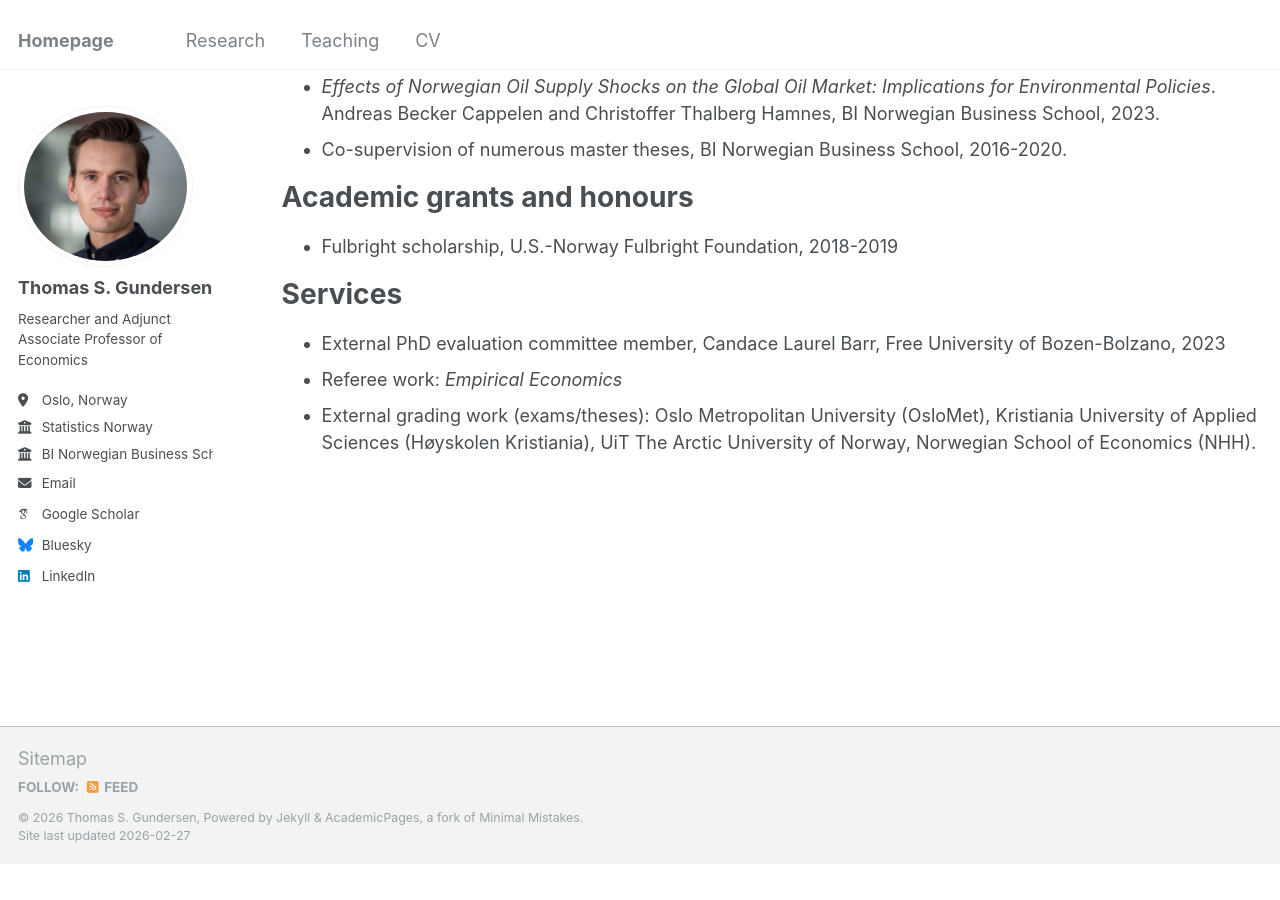
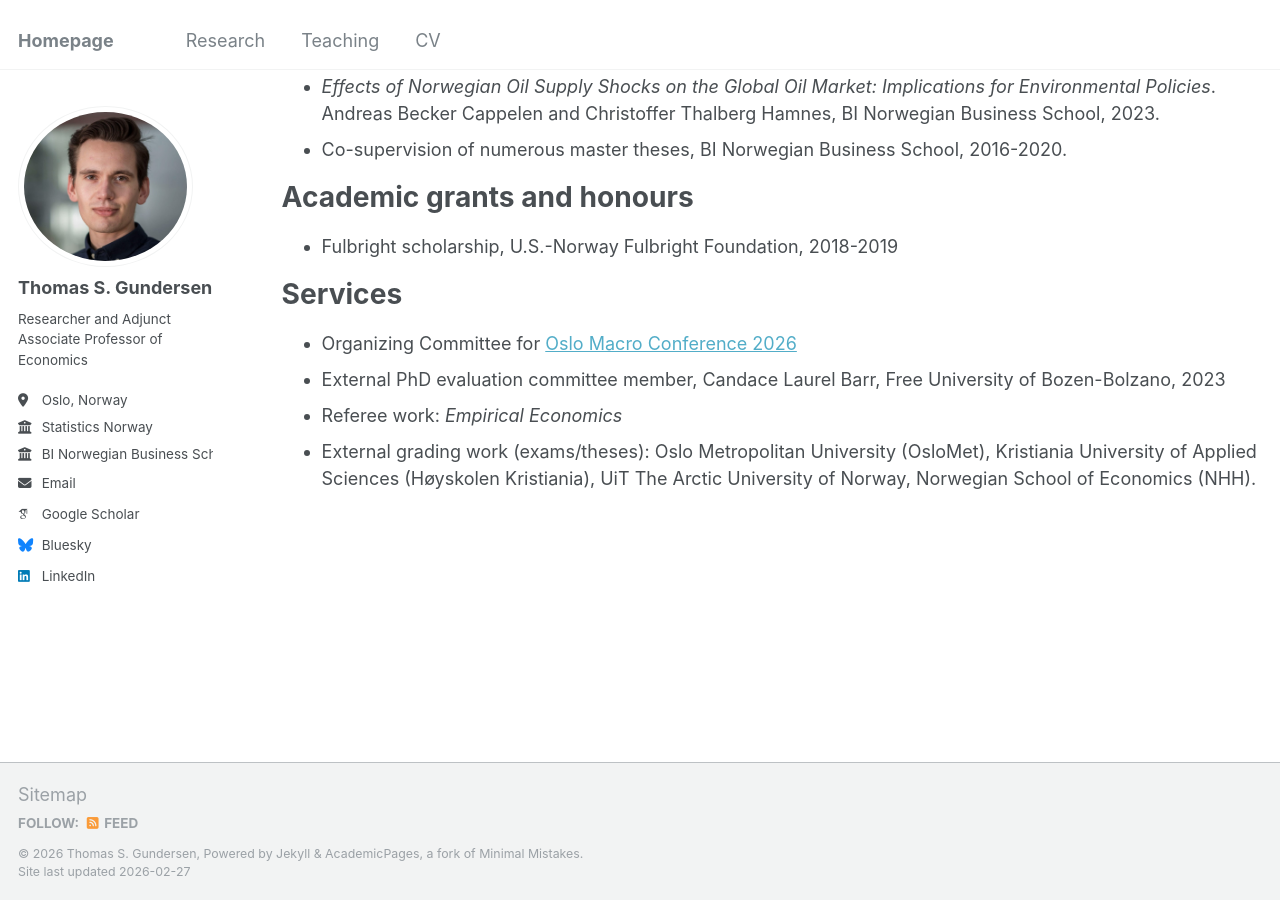
Before and after one commit to tsgundersen/tsgundersen.github.io, a Jekyll site: the page built from _pages/cv.md, in a window 1280 px wide and 900 px high, scrolled down 1694 px. Built offline with Jekyll 4.4.1, drawn with Linux system fonts in a browser that asks for light colours; some web fonts are replaced; before the commit the page ends 2558 px from its top, so only the background shows below that.

Commit message:
Update CV

```diff
--- a/_pages/cv.md
+++ b/_pages/cv.md
@@ -71,6 +71,7 @@ Academic grants and honours
 
 Services
 ======
+* Organizing Committee for <a href="https://sites.google.com/site/oslomacro/omc">Oslo Macro Conference 2026</a>
 * External PhD evaluation committee member, Candace Laurel Barr, Free University of Bozen-Bolzano, 2023
 * Referee work: <i>Empirical Economics</i>
 * External grading work (exams/theses): Oslo Metropolitan University (OsloMet), Kristiania University of Applied Sciences (Høyskolen Kristiania), UiT The Arctic University of Norway, Norwegian School of Economics (NHH).
```
